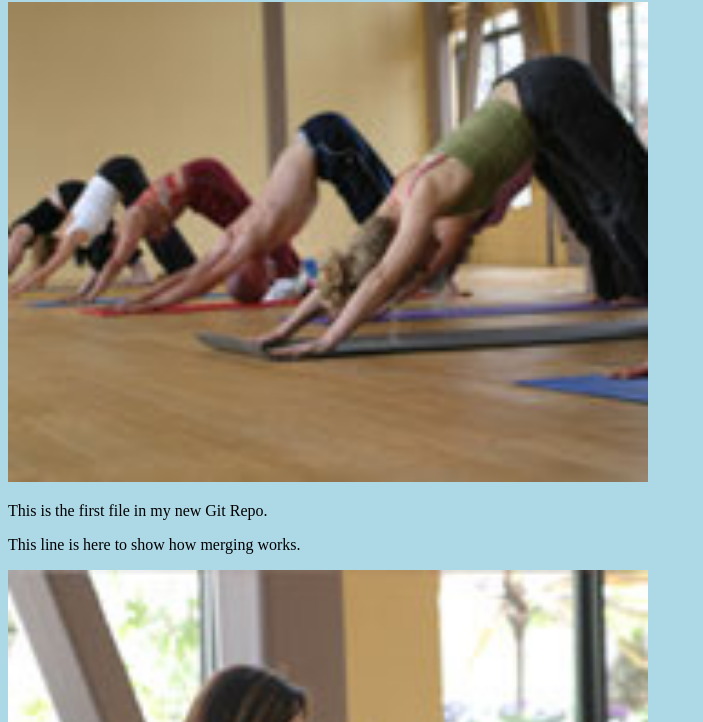
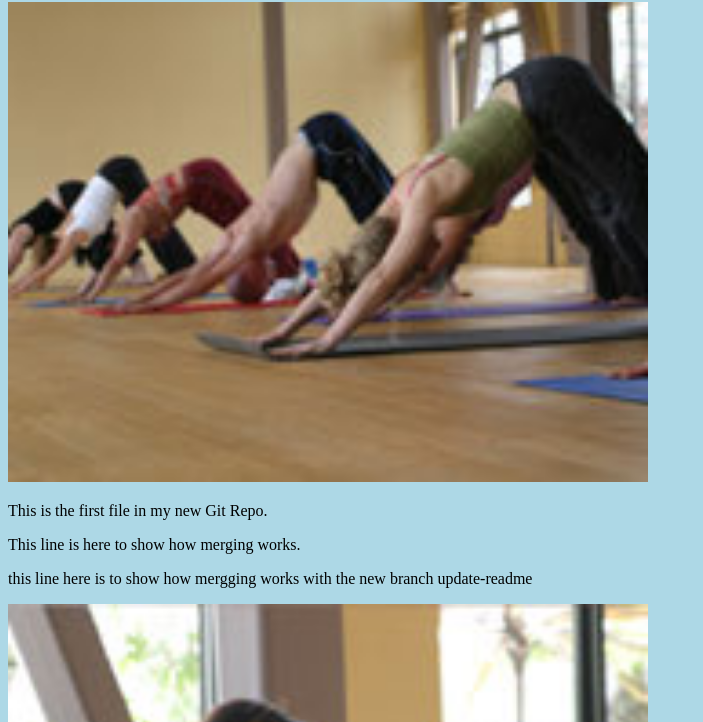
Before and after one commit to user-Ibrahim/hello-world-4, a plain HTML site: page index.html in a window 1280 px wide. Shown: the part 78-800 px from the top of the page, without its empty margins (0-703 px from the left). Drawn offline with Linux system fonts and the light colour scheme.

Commit message:
updated readme for github branches

```diff
--- a/index.html
+++ b/index.html
@@ -12,6 +12,7 @@
 style="width:100%;max-width:640px"></div>
 <p>This is the first file in my new Git Repo.</p>
 <p>This line is here to show how merging works.</p>
+<p>this line here is to show how mergging works with the new branch update-readme</p>
 <div><img src="teaching.jpg" alt="Hello Git" style="width:100%;max-width:640px"></div>
 
 </body>
```
Also changed, not shown: 1 other file.
